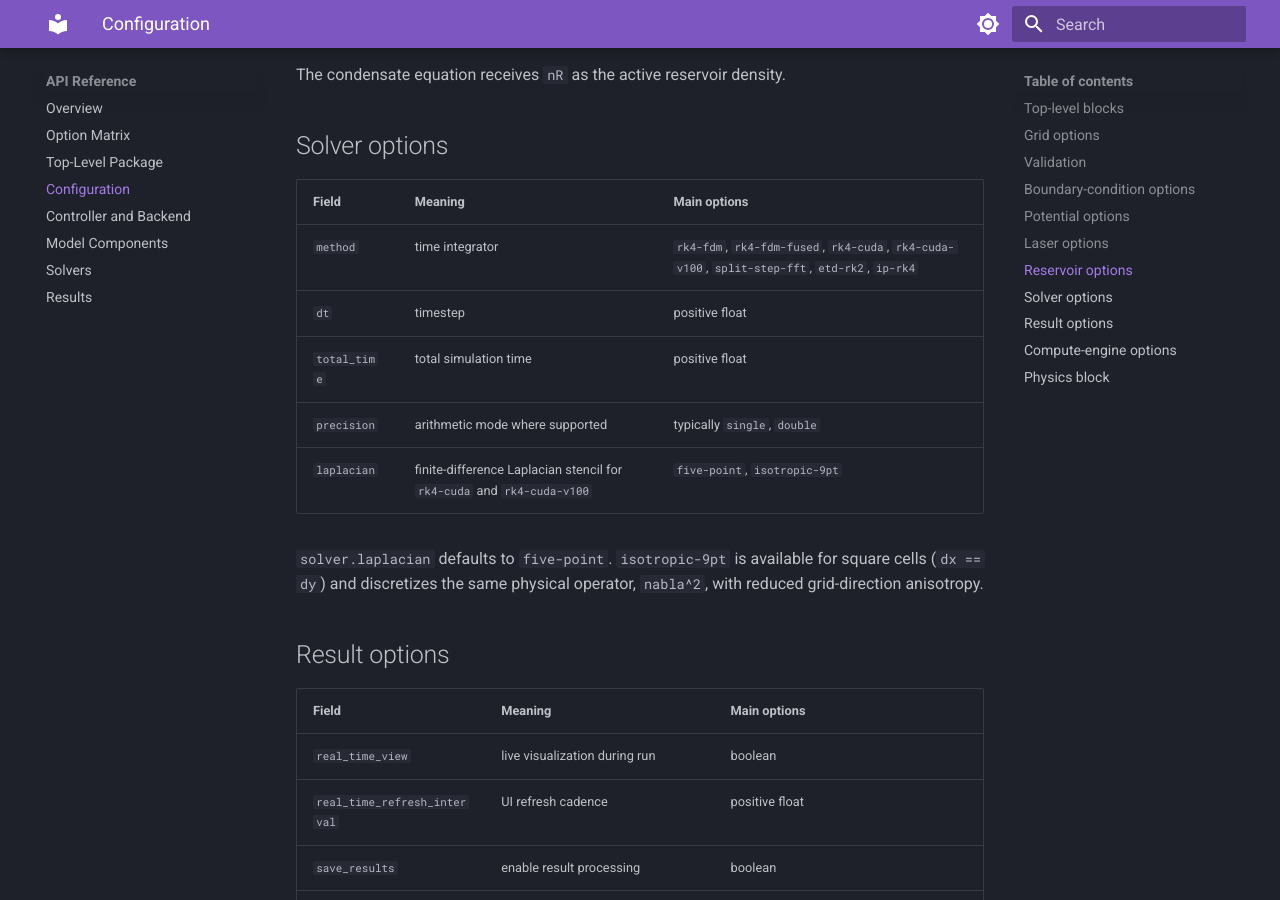
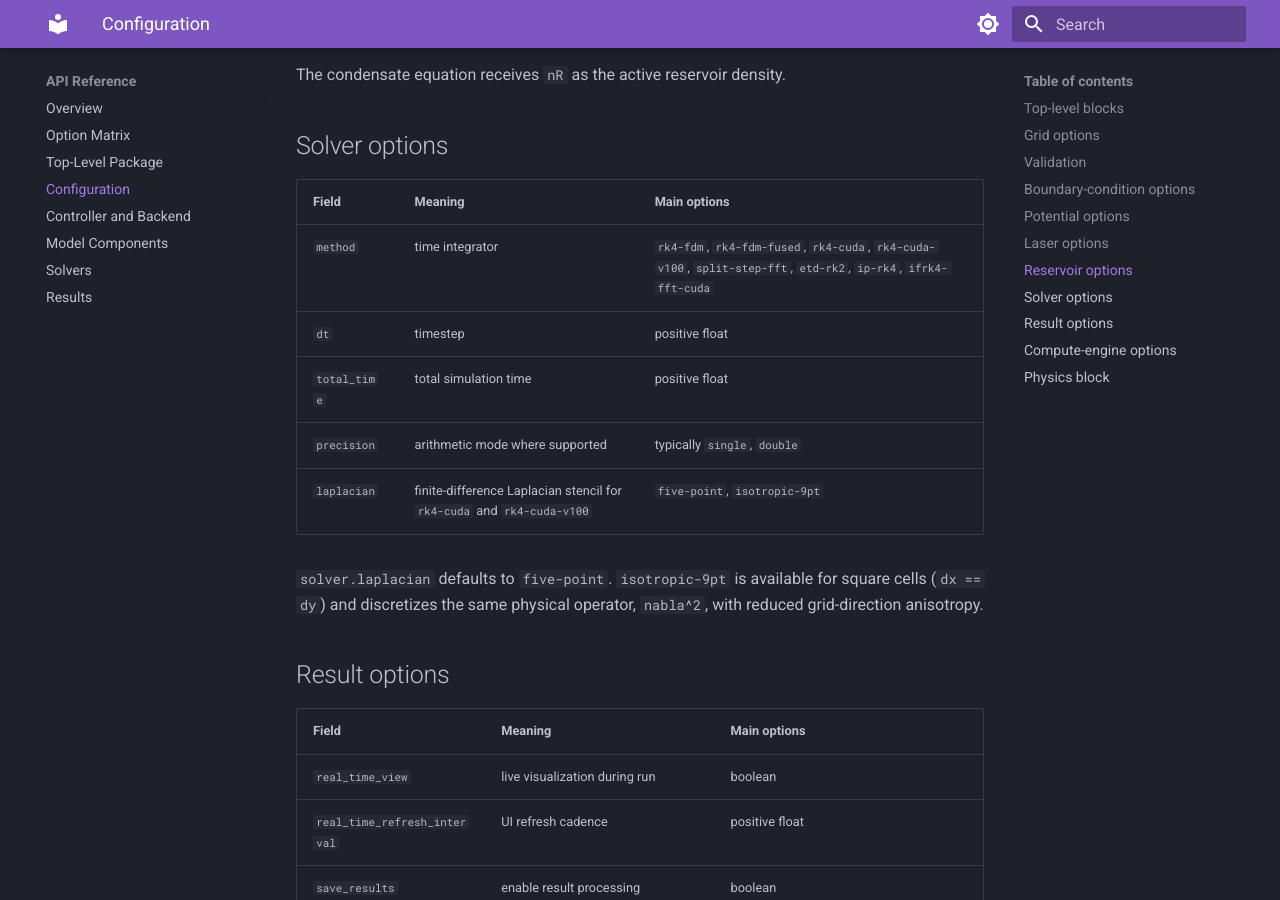
Before and after one commit to jakrog01/Polarism, an MkDocs documentation site: the page built from docs/api/configuration.md, in a window 1280 px wide and 900 px high, scrolled down 4026 px. Built offline with MkDocs 1.6.1 and Material for MkDocs 9.7.7, drawn with Linux system fonts in a browser that asks for light colours.

Commit message:
Documentation update

```diff
--- a/docs/api/configuration.md
+++ b/docs/api/configuration.md
@@ -122,7 +122,7 @@ The condensate equation receives `nR` as the active reservoir density.
 
 | Field | Meaning | Main options |
 | --- | --- | --- |
-| `method` | time integrator | `rk4-fdm`, `rk4-fdm-fused`, `rk4-cuda`, `rk4-cuda-v100`, `split-step-fft`, `etd-rk2`, `ip-rk4` |
+| `method` | time integrator | `rk4-fdm`, `rk4-fdm-fused`, `rk4-cuda`, `rk4-cuda-v100`, `split-step-fft`, `etd-rk2`, `ip-rk4`, `ifrk4-fft-cuda` |
 | `dt` | timestep | positive float |
 | `total_time` | total simulation time | positive float |
 | `precision` | arithmetic mode where supported | typically `single`, `double` |
```
